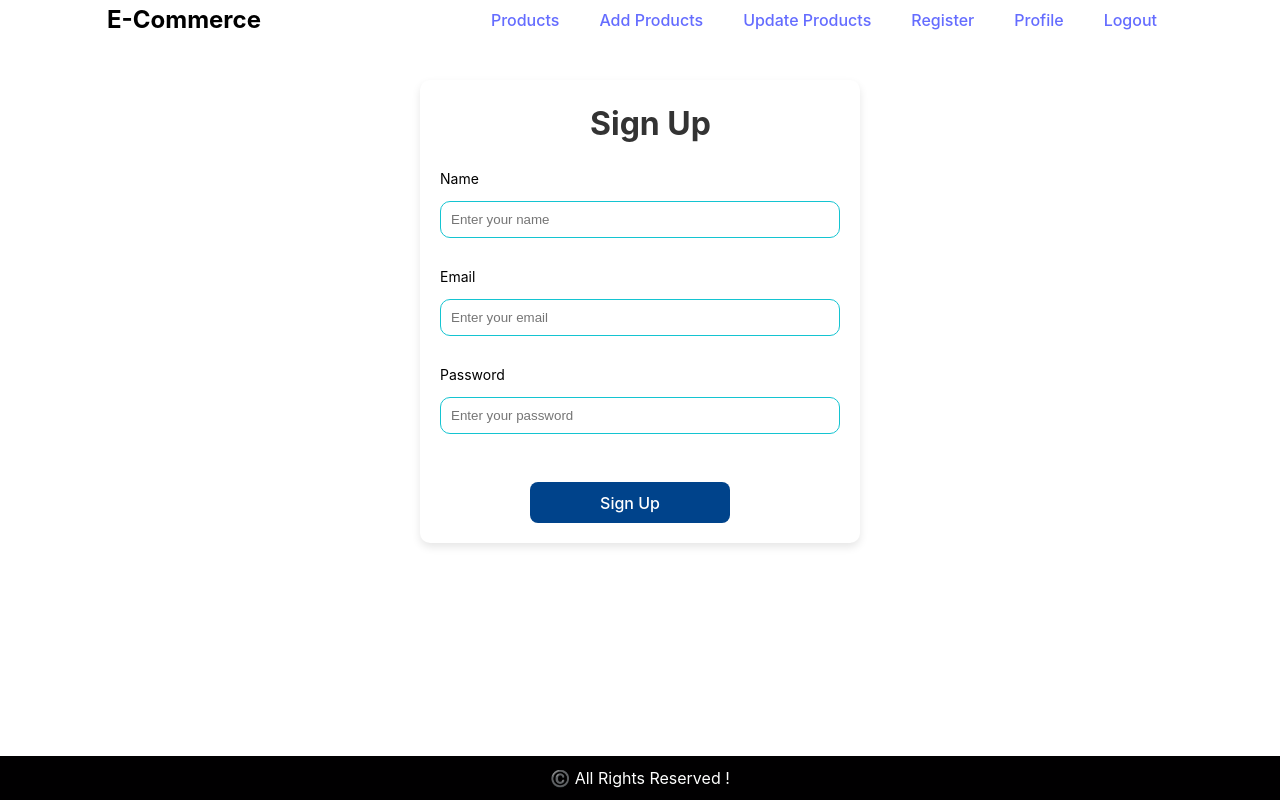
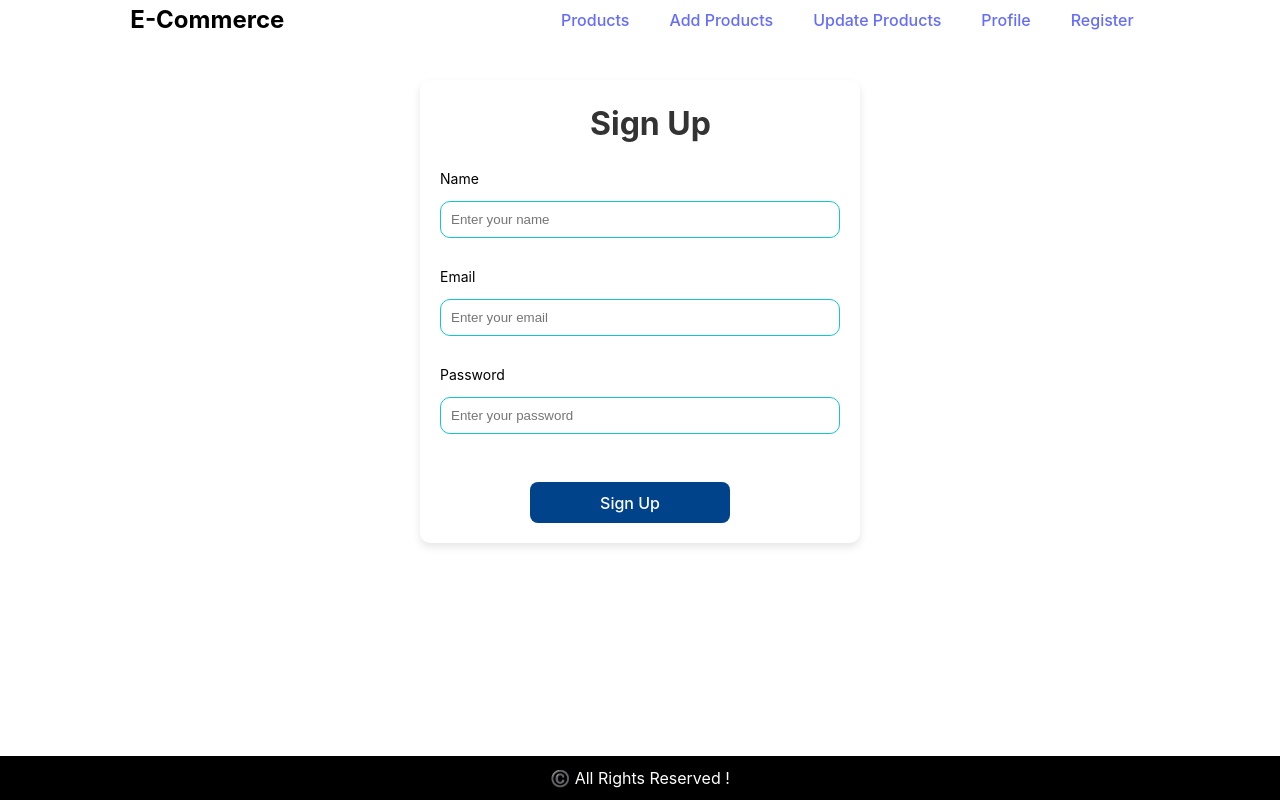
Before and after one commit to shubhamdsk/E-Commerce, a React (Vite) app in the folder frontend/: page /register in a window 1280 px wide. Built offline with nearby package versions, Linux system fonts and the light colour scheme.

Commit message:
added private component for security and logout functionality

```diff
--- a/frontend/src/components/Main.jsx
+++ b/frontend/src/components/Main.jsx
@@ -1,22 +1,23 @@
 import React from "react";
 import { Route, Routes } from "react-router-dom";
 // ------------Components---------------------------;
-import Logout from "./pages/logout/Logout";
+import SignUp from "./auth/SignUp";
+import Private from "./pages/private/Private";
 import Profile from "./pages/profile/Profile";
 import Products from "./pages/products/Products";
 import AddProduct from "./pages/addproduct/AddProduct";
 import UpdateProduct from "./pages/updateproduct/UpdateProduct";
-import SignUp from "./auth/SignUp";
 
 const Main = () => {
   return (
     <div>
       <Routes>
-        <Route path="/" element={<Products />} />
-        <Route path="/addproduct" element={<AddProduct />} />
-        <Route path="/update" element={<UpdateProduct />} />
-        <Route path="/logout" element={<Logout />} />
-        <Route path="/profile" element={<Profile />} />
+        <Route element={<Private />}>
+          <Route path="/" element={<Products />} />
+          <Route path="/addproduct" element={<AddProduct />} />
+          <Route path="/update" element={<UpdateProduct />} />
+          <Route path="/profile" element={<Profile />} />
+        </Route>
         <Route path="/register" element={<SignUp />} />
       </Routes>
     </div>
--- a/frontend/src/components/auth/SignUp.jsx
+++ b/frontend/src/components/auth/SignUp.jsx
@@ -1,10 +1,16 @@
-import React, { useState } from "react";
+import React, { useEffect, useState } from "react";
+import { useNavigate } from "react-router-dom";
+import { url } from "../../environment/environment_url";
 import Style from "./SignUp.module.css";
-import { url } from "../../environment/environment_url";
-import { useNavigate } from "react-router-dom";
 
 const SignUp = () => {
   const navigate = useNavigate();
+  const auth = localStorage.getItem("user");
+  useEffect(() => {
+    if (auth) {
+      navigate("/");
+    }
+  }, []);
   const [formData, setFormData] = useState({
     name: "",
     email: "",
@@ -84,6 +90,7 @@ const SignUp = () => {
       }
 
       alert("Registration successful");
+      localStorage.setItem("user", JSON.stringify(data));
       setFormData({ name: "", email: "", password: "" });
       navigate("/");
     } catch (error) {
--- a/frontend/src/components/pages/logout/Logout.jsx
+++ /dev/null
@@ -1,7 +0,0 @@
-import React from "react";
-
-const Logout = () => {
-  return <h1 style={{ textAlign: "center", marginTop: "36px" }}>Logout</h1>;
-};
-
-export default Logout;
--- a/frontend/src/components/pages/navbar/Navbar.jsx
+++ b/frontend/src/components/pages/navbar/Navbar.jsx
@@ -1,18 +1,38 @@
-import React from "react";
-import { Link } from "react-router-dom";
+import { Link, useNavigate } from "react-router-dom";
 import Style from "./Navbar.module.css";
 
 const Navbar = () => {
+  const auth = localStorage.getItem("user");
+  const navigate = useNavigate();
+  const logout = () => {
+    localStorage.clear();
+    navigate("/register");
+  };
   return (
     <div className={Style["nav"]}>
-      <h2 style={{color:"black"}}> E-Commerce</h2>
+      <h2 style={{ color: "black" }}> E-Commerce</h2>
       <ul>
-        <li><Link to="/">Products</Link></li>
-        <li><Link to="/addproduct">Add Products</Link></li>
-        <li><Link to="/update">Update Products</Link></li>
-        <li><Link to="/register">Register</Link></li>
-        <li><Link to="/profile">Profile</Link></li>
-        <li><Link to="/logout">Logout</Link></li>
+        <li>
+          <Link to="/">Products</Link>
+        </li>
+        <li>
+          <Link to="/addproduct">Add Products</Link>
+        </li>
+        <li>
+          <Link to="/update">Update Products</Link>
+        </li>
+        <li>
+          <Link to="/profile">Profile</Link>
+        </li>
+        <li>
+          {auth ? (
+            <Link onClick={logout} to={"/register"}>
+              Logout
+            </Link>
+          ) : (
+            <Link to="/register">Register</Link>
+          )}
+        </li>
       </ul>
     </div>
   );
--- /dev/null
+++ b/frontend/src/components/pages/private/Private.jsx
@@ -0,0 +1,10 @@
+import React from "react";
+import { Navigate, Outlet } from "react-router-dom";
+
+const Private = () => {
+  const auth = localStorage.getItem("user");
+
+  return auth ? <Outlet /> : <Navigate to={"/register"} />;
+};
+
+export default Private;
```
